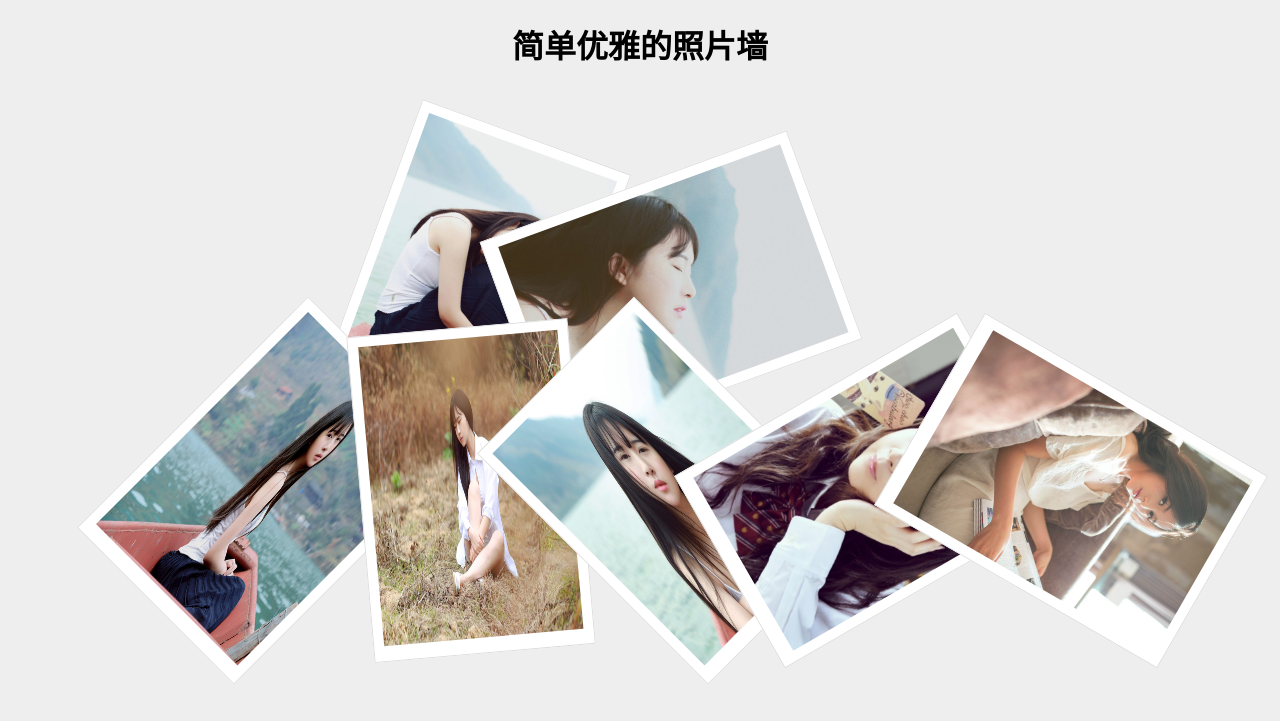
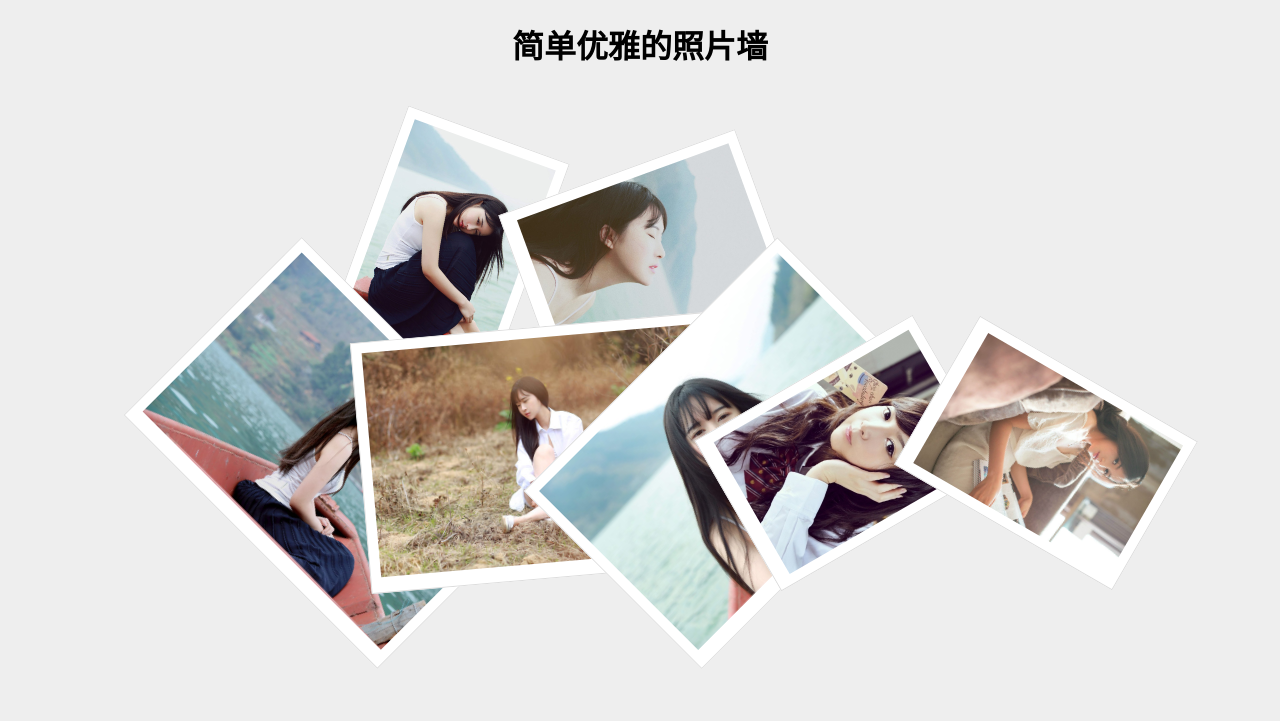
Before and after one commit to whatwewant/whatwewant.github.io, a Jekyll site: the page work/photowall/index.html, which Jekyll copies as it is, in a window 1280 px wide. Shown: the top 721 px of the page. Built offline with Jekyll 4.4.1, drawn with Linux system fonts in a browser that asks for light colours; Markdown is read by kramdown in place of the engine named in the settings.

```diff
--- a/work/photowall/dist/css/main.css
+++ b/work/photowall/dist/css/main.css
@@ -1 +1 @@
-body{background:#eee}h1{text-align:center}.container{padding:0;margin:60px auto;width:960px;height:450px;position:relative}img{padding:10px 10px 15px;background:#fff;border:1px solid #ddd;position:absolute;-webkit-transition:500ms;transition:500ms;width:200px;height:300px}img:hover{tranform:rotate(0);-webkit-transform:rotate(0);-webkit-transform:scale(1.2);-ms-transform:scale(1.2);transform:scale(1.2);box-shadow:10px 10px 15px #ccc;z-index:2}.img-1{top:0;left:200px;-ms-transform:rotate(20deg);transform:rotate(20deg);-webkit-transform:rotate(20deg);-moz-transform:rotate(20deg);-o-transform:rotate(20deg)}.img-2{top:0;left:400px;-ms-transform:rotate(70deg);transform:rotate(70deg);-webkit-transform:rotate(70deg);-moz-transform:rotate(70deg);-o-transform:rotate(70deg)}.img-3,.img-4,.img-5,.img-6,.img-7{top:200px}.img-3{left:0;-webkit-transform:rotate(45deg);-ms-transform:rotate(45deg);transform:rotate(45deg)}.img-4{left:200px;-webkit-transform:rotate(-5deg);-ms-transform:rotate(-5deg);transform:rotate(-5deg)}.img-5{left:400px;-webkit-transform:rotate(-45deg);-ms-transform:rotate(-45deg);transform:rotate(-45deg)}.img-6{left:600px;-webkit-transform:rotate(60deg);-ms-transform:rotate(60deg);transform:rotate(60deg)}.img-7{left:800px;-webkit-transform:rotate(120deg);-ms-transform:rotate(120deg);transform:rotate(120deg)}
+body{background:#eee}h1{text-align:center}.container{padding:0;margin:60px auto;width:960px;height:450px;position:relative}img{padding:10px 10px 15px;background:#fff;border:1px solid #ddd;position:absolute;-webkit-transition:500ms;transition:500ms;height:50%}img:hover{tranform:rotate(0);-webkit-transform:rotate(0);-webkit-transform:scale(1.2);-ms-transform:scale(1.2);transform:scale(1.2);box-shadow:10px 10px 15px #ccc;z-index:2}.img-1{top:0;left:200px;-ms-transform:rotate(20deg);transform:rotate(20deg);-webkit-transform:rotate(20deg);-moz-transform:rotate(20deg);-o-transform:rotate(20deg)}.img-2{top:0;left:400px;-ms-transform:rotate(70deg);transform:rotate(70deg);-webkit-transform:rotate(70deg);-moz-transform:rotate(70deg);-o-transform:rotate(70deg)}.img-3,.img-4,.img-5,.img-6,.img-7{top:200px}.img-3{left:0;-webkit-transform:rotate(45deg);-ms-transform:rotate(45deg);transform:rotate(45deg)}.img-4{left:200px;-webkit-transform:rotate(-5deg);-ms-transform:rotate(-5deg);transform:rotate(-5deg)}.img-5{left:400px;-webkit-transform:rotate(-45deg);-ms-transform:rotate(-45deg);transform:rotate(-45deg)}.img-6{left:600px;-webkit-transform:rotate(60deg);-ms-transform:rotate(60deg);transform:rotate(60deg)}.img-7{left:800px;-webkit-transform:rotate(120deg);-ms-transform:rotate(120deg);transform:rotate(120deg)}
```
